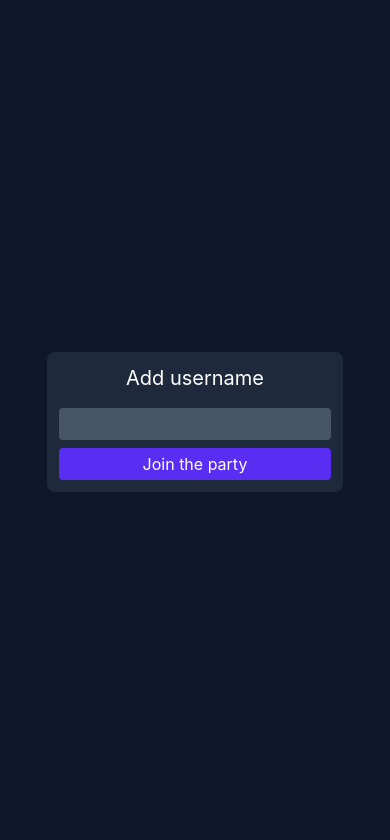
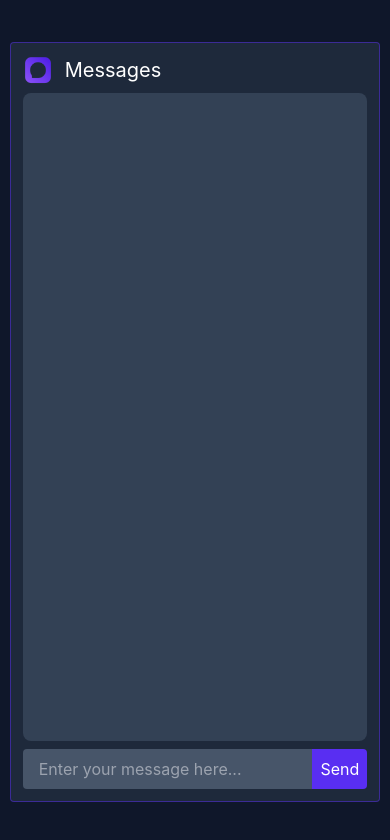
Before and after one commit to abhishekram404/chat-app, a React (Create React App) app in the folder client/: page / in a window 390 px wide. Shown: the top 840 px of the page. Built offline with nearby package versions, Linux system fonts and the light colour scheme.

Commit message:
Improve bug in responsiveness

```diff
--- a/client/src/App.tsx
+++ b/client/src/App.tsx
@@ -4,7 +4,7 @@ import Layout from "./components/Layout";
 import socket from "./utils/Socket";
 import UserContext from "./utils/UserContext";
 function App() {
-  const [username, setUsername] = useState("");
+  const [username, setUsername] = useState("adfa");
 
   useEffect(() => {
     socket.on("username", (data: { username: string }) => {
--- a/client/src/components/Conversation.tsx
+++ b/client/src/components/Conversation.tsx
@@ -70,7 +70,7 @@ const Conversation = () => {
     });
   const conversationViewRef = useRef<any>(null);
   return (
-    <main className="sm:max-h-[500px] h-[500px] max-h-[95%]  bg-slate-700 overflow-y-scroll overflow-x-hidden p-3 pb-8 flex flex-col flex-1 scrollbar-hide rounded-lg transition-all">
+    <main className="bg-slate-700 overflow-y-scroll overflow-x-hidden p-3 pb-8 flex flex-1 flex-col scrollbar-hide rounded-lg transition-all">
       {messages.map(
         (message: {
           text: string;
--- a/client/src/components/Layout.tsx
+++ b/client/src/components/Layout.tsx
@@ -4,7 +4,7 @@ const Conversation = React.lazy(() => import("./Conversation"));
 const CreateMessage = React.lazy(() => import("./CreateMessage"));
 const Layout = () => {
   return (
-    <div className="w-[95%] h-[100%] sm:h-[600px] min-w-[300px] max-w-[600px] sm:w-[600px] bg-slate-800 p-3 rounded text-white border border-purple/50">
+    <div className="w-[95%] h-[90%] sm:h-[600px] min-w-[300px] max-w-[600px] sm:w-[600px]  bg-slate-800 p-3 rounded text-white border border-purple/50">
       <div className="chat h-full flex flex-col">
         <Suspense fallback={<h2>Loading...</h2>}>
           <Header />
```
